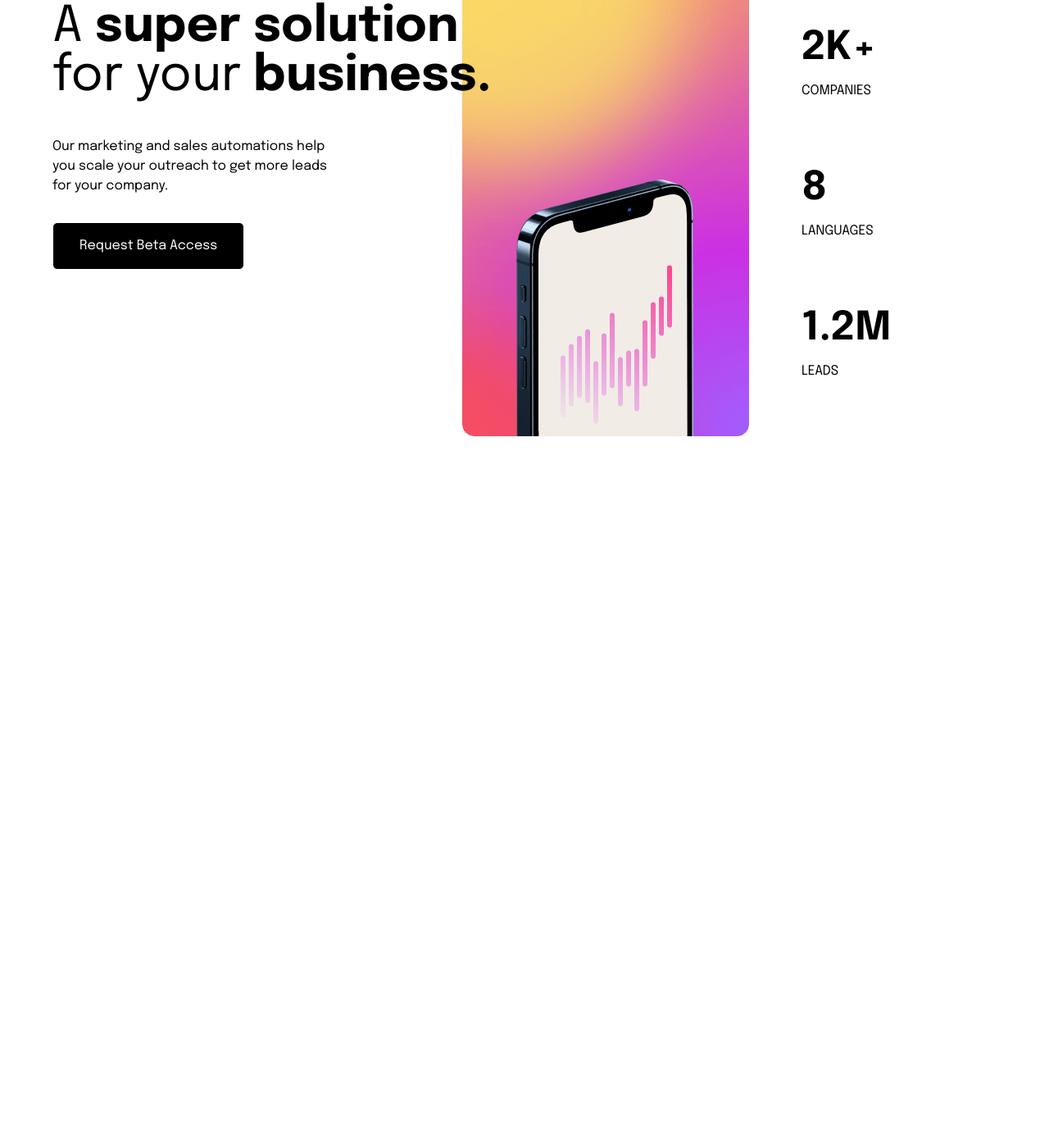
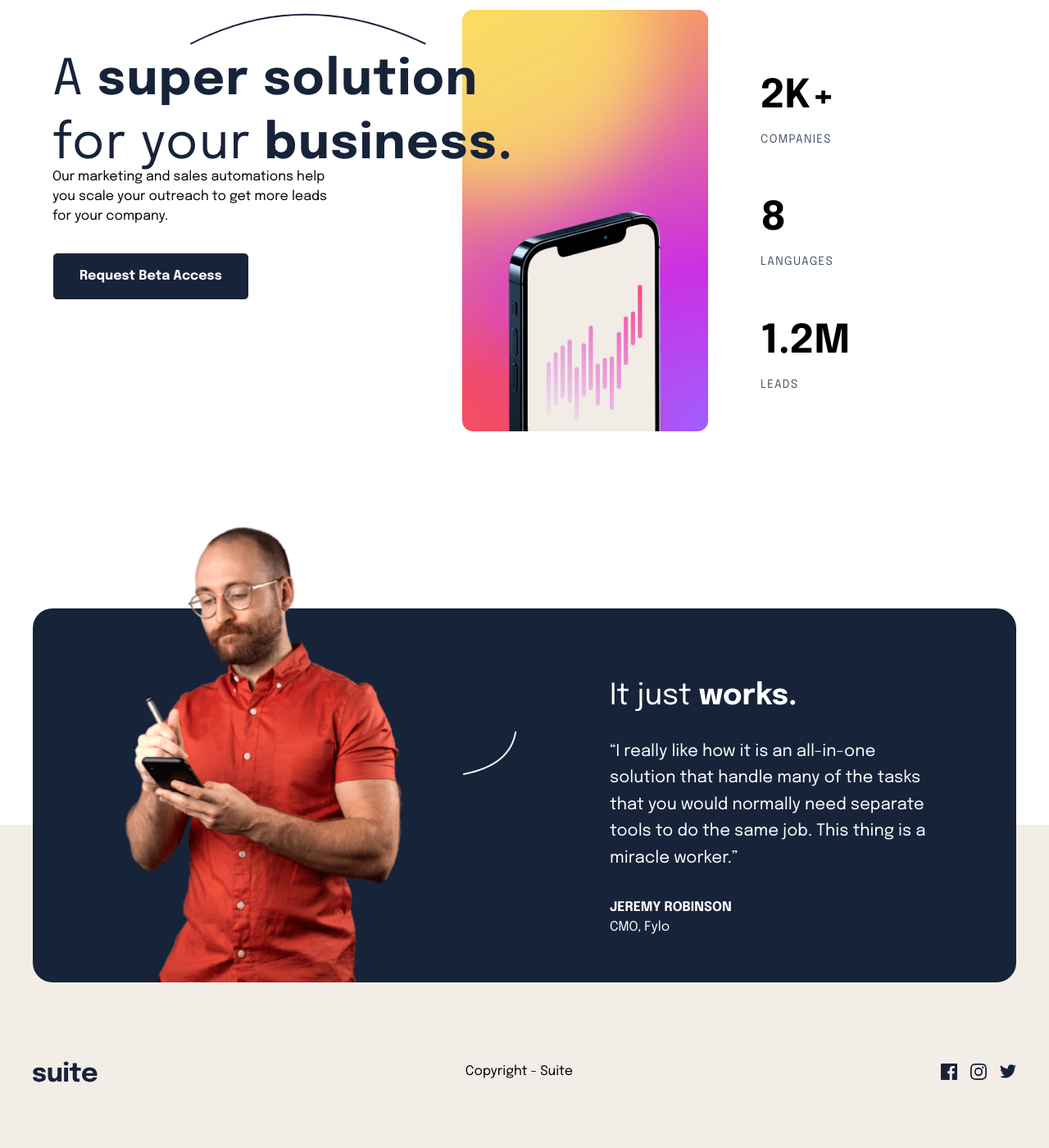
Before and after one commit to sukanyagurav/Landing-Pages-, a website built with Vite: page Suite landing page/index.html in a window 1280 px wide. Shown: the part 214-1614 px from the top of the page at 82% size. Before the commit the page ends 800 px from the top, so only its background shows below. Built offline with nearby package versions, Linux system fonts and the light colour scheme.

Commit message:
completed

```diff
--- a/Suite landing page/index.html
+++ b/Suite landing page/index.html
@@ -32,29 +32,33 @@
   </head>
   <body>
     <header
-      class="max-w-[1200px] mx-auto p-6 py-8 flex justify-between items-center"
+      class="max-w-[1200px] mb-20 mx-auto p-6 py-8 flex justify-between items-center"
     >
       <a href="#">
         <img src="/assets/logo.svg" />
       </a>
-      <button class="border-1 rounded-md py-4 px-4 md:px-8">Request Beta Access</button>
+      <button class="border-1 rounded-md py-4 px-4 md:px-8 hover:bg-blue hover:text-white duration-300 ">
+        Request Beta Access
+      </button>
     </header>
     <section
       class="banner flex lg:items-center md:gap-16 flex-col lg:flex-row max-w-[1200px] mx-auto p-6"
     >
-      <div class="flex flex-col md:flex-row md:items-center gap-12 md:gap-0 relative">
+      <div
+        class="flex flex-col md:flex-row md:items-center gap-12 md:gap-0 relative"
+      >
         <div class="max-w-[500px]">
-          <h1 class="text-[2rem] md:top-18 md:absolute md:text-6xl">
-            A <span class="font-bold">super</span>
-            <span class="font-bold">solution</span> <br />
+          <h1 class="text-[2.2rem] tracking-wide leading-[1.3em] text-blue md:top-12 md:absolute md:text-6xl">
+            A <span class="font-semibold">super</span>
+            <span class="font-semibold inline-block relative upArrow">solution</span> <br />
             for your
-            <span class="font-bold">business.</span>
+            <span class="font-semibold ">business.</span>
           </h1>
-          <p class="my-8 md:max-w-[70%]">
+          <p class="my-8 md:max-w-[70%] text-independence">
             Our marketing and sales automations help you scale your outreach to
             get more leads for your company.
           </p>
-          <button class="border-1 rounded-md py-4 px-8 bg-black text-white">
+          <button class="highlight transition-all duration-300 font-semibold border-1 rounded-md py-4 px-8 bg-blue text-white">
             Request Beta Access
           </button>
         </div>
@@ -65,7 +69,7 @@
           />
           <img
             src="/assets/image-hero-landscape.png"
-            class="w-full md:w-[350px] -z-1"
+            class="w-full md:w-[300px] -z-1"
           />
         </picture>
       </div>
@@ -75,18 +79,71 @@
       >
         <div>
           <span class="font-bold block text-3xl md:text-5xl mb-4">2K+</span>
-          <span class="uppercase">Companies</span>
+          <span class="uppercase text-gray text-sm tracking-widest">Companies</span>
         </div>
         <div>
           <span class="font-bold block text-3xl md:text-5xl mb-4">8</span>
-          <span class="uppercase">Languages</span>
+          <span class="uppercase text-gray text-sm tracking-widest">Languages</span>
         </div>
         <div>
           <span class="font-bold block text-3xl md:text-5xl mb-4">1.2M</span>
-          <span class="uppercase">Leads</span>
+          <span class="uppercase text-gray text-sm tracking-widest">Leads</span>
         </div>
       </div>
     </section>
+    <section
+      class="max-w-[1200px] mx-auto flex flex-col lg:flex-row justify-between items-center  text-center lg:text-left px-4 p-[3.4rem] rounded-3xl bg-blue  relative md:px-32 md:pr-24 -bottom-[12rem]"
+    >
+      <picture>
+        <source
+          srcset="/assets/image-jeremy-large.png"
+          media="(min-width:800px)"
+        />
+        <img
+          src="/assets/image-jeremy-large.png"
+          class="w-full h-[400px] relative -top-30 object-contain md:w-[340px] lg:absolute lg:-top-25 lg:left-28 z-2 lg:h-auto "
+        />
+      </picture>
+      <div class="text-white w-full lg:max-w-[400px] ">
+        <h2 class="text-4xl mt-8 pattern">
+          It just <span class="font-bold">works.</span>
+        </h2>
+        <blockquote class="my-8 text-xl leading-relaxed">
+          “I really like how it is an all-in-one solution that handle many of
+          the tasks that you would normally need separate tools to do the same
+          job. This thing is a miracle worker.”
+        </blockquote>
+        <span class="block uppercase font-bold">Jeremy Robinson</span>
+        <span>CMO, Fylo</span>
+      </div>
+    </section>
+    <div class="bg-alabaster py-[18rem] px-8 pb-[5rem]">
+      <footer
+        class="max-w-[1200px] mx-auto flex flex-col justify-between items-center md:flex-row gap-8"
+      >
+        <a href="#">
+          <img src="/assets/logo.svg" />
+        </a>
+        <p>Copyright - Suite</p>
+        <ul class="flex items-center gap-4">
+          <li>
+            <a href="#none">
+              <img src="/assets/icon-facebook.svg"  class="highligh_img duration-300 transition-all"/>
+            </a>
+          </li>
+          <li>
+            <a href="#none">
+              <img src="/assets/icon-instagram.svg" class="highligh_img duration-300 transition-all" />
+            </a>
+          </li>
+          <li>
+            <a href="#none" >
+              <img src="/assets/icon-twitter.svg" class="highligh_img duration-300 transition-all"/>
+            </a>
+          </li>
+        </ul>
+      </footer>
+    </div>
     <script
       type="module"
       src="/src/main.js"
--- a/Suite landing page/src/style.css
+++ b/Suite landing page/src/style.css
@@ -1,12 +1,30 @@
-@import "tailwindcss";
+@import 'tailwindcss';
 
-@theme{
-  --breakpoint-md:800px;
+@theme {
+  --breakpoint-md: 800px;
+  --color-blue: #172339;
+  --color-gray: #49566d;
+  --color-alabaster: #f3ede7;
+  --color-cultured: #faf8f6;
+  --color-purple: #a060ff;
+  --color-pink: #cb30e3;
+  --color-orange: #ffa84e;
 }
-button{
+.upArrow::after{
+  @apply absolute -top-[60px] left-0 translate-x-[-40%] lg:left-[10%] lg:-top-[60px] content-[url(/public/assets/pattern-curved-line-1.svg)];
+}
+.pattern::before{
+  @apply absolute top-[400px] left-[46%] translate-x-[-50%] lg:left-[50%] lg:top-[150px] w-[150px] h-[150px] content-[url(/public/assets/pattern-curved-line-2.svg)];
+}
+button {
   cursor: pointer;
 }
-
+.highlight:hover{
+  @apply  bg-gradient-to-r from-purple via-pink to-orange;
+}
+.highligh_img:hover{
+  filter: brightness(0) saturate(100%) invert(55%) sepia(100%) saturate(6138%) hue-rotate(276deg) brightness(93%) contrast(99%);
+}
 body {
-  font-family: "Epilogue", sans-serif;
+  font-family: 'Epilogue', sans-serif;
 }
```
Also changed, not shown: Suite landing page/README.md (added), Suite landing page/public/assets/Suite Landing page preview.jpg (added).
